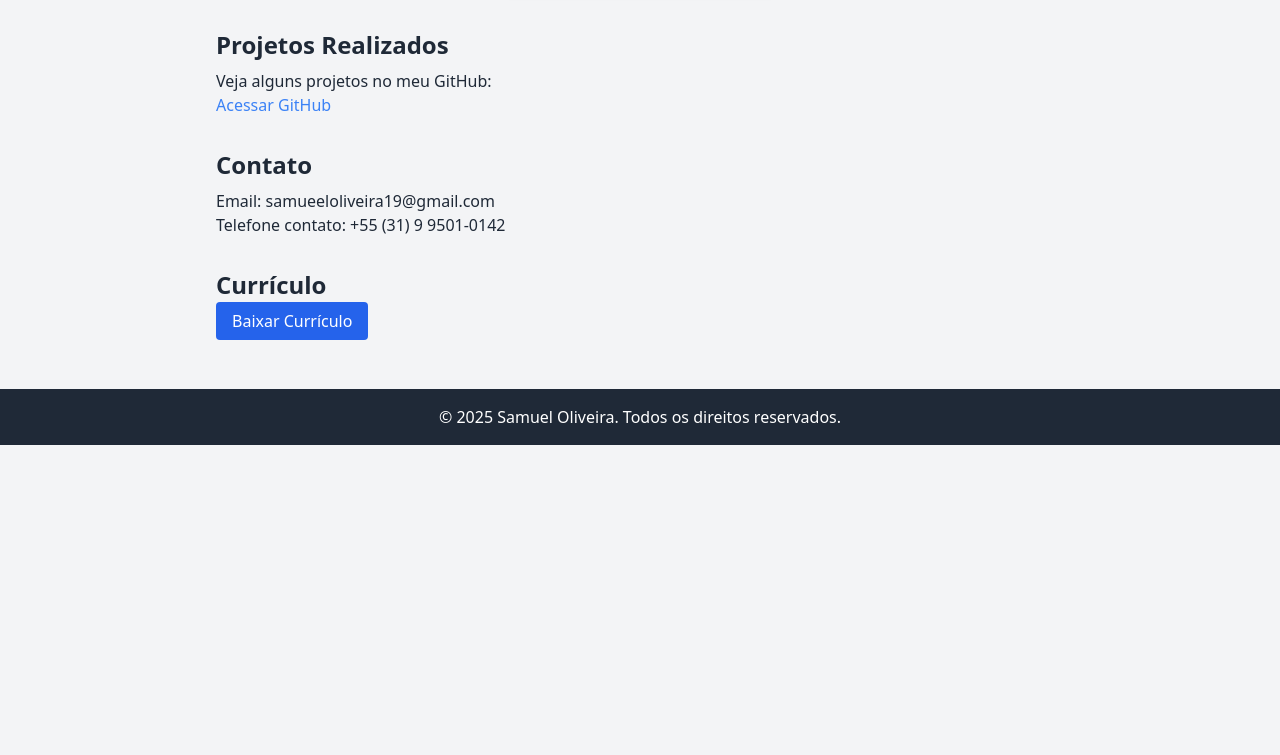
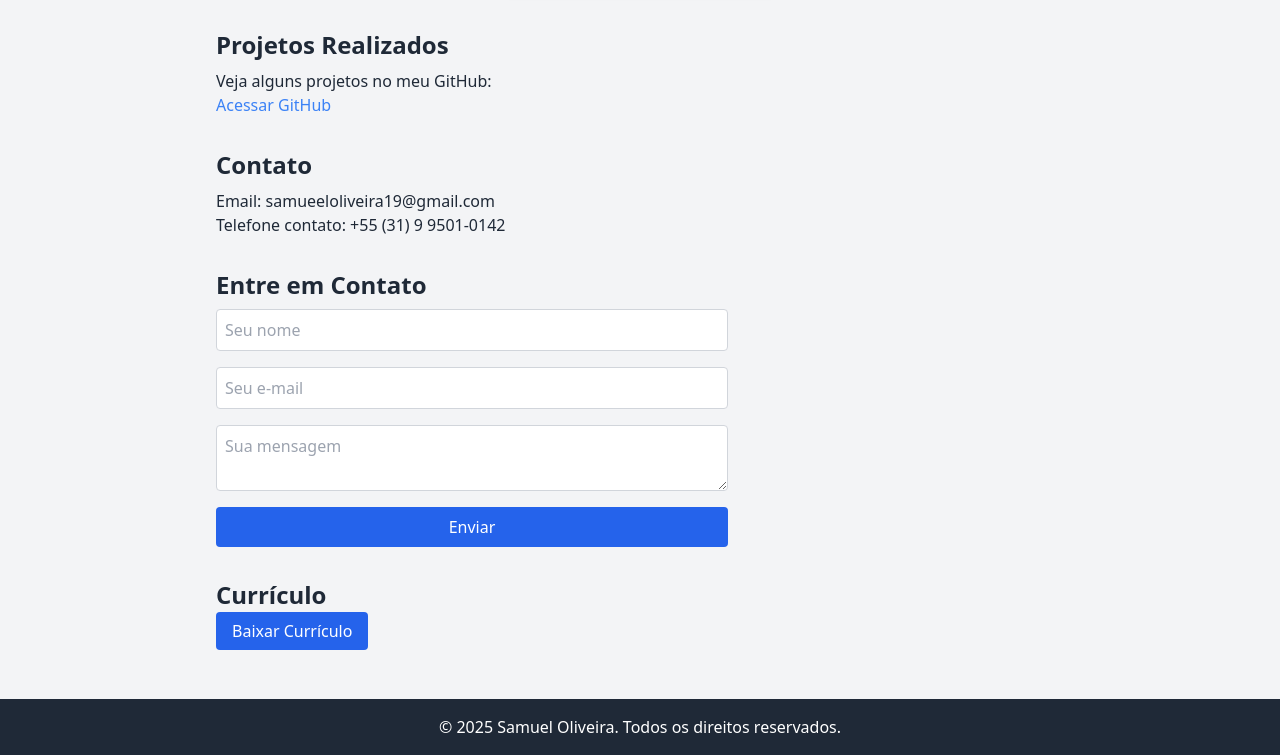
Before and after one commit to samueeloliveira/sobre, a plain HTML site: page index.html in a window 1280 px wide. Shown: the part 1979-2734 px from the top of the page. Before the commit the page ends 2424 px from the top, so only its background shows below. Drawn offline with nearby package versions, Linux system fonts and the light colour scheme.

Commit message:
Atualização do site pessoal

```diff
--- a/index.html
+++ b/index.html
@@ -111,6 +111,17 @@
       <p>Telefone contato: +55 (31) 9 9501-0142</p>
     </section>
 
+    <section class="mb-8">
+     <h2 class="text-2xl font-semibold mb-2">Entre em Contato</h2>
+     <form action="https://formspree.io/f/manbpble" method="POST" class="grid gap-4 max-w-lg">
+     <input type="text" name="name" placeholder="Seu nome" required class="p-2 rounded border border-gray-300">
+     <input type="email" name="email" placeholder="Seu e-mail" required class="p-2 rounded border border-gray-300">
+     <textarea name="message" placeholder="Sua mensagem" required class="p-2 rounded border border-gray-300"></textarea>
+     <button type="submit" class="bg-blue-600 text-white py-2 px-4 rounded hover:bg-blue-700">Enviar</button>
+    </form>
+    </section>
+
+
     <!-- Currículo -->
     <section class="mb-8">
       <h2 class="text-2xl font-semibold mb-2">Currículo</h2>
```
